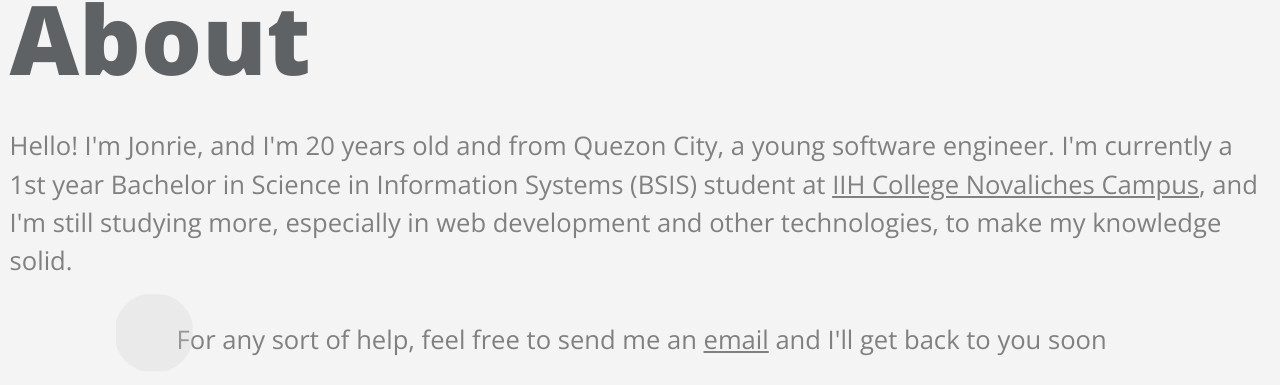
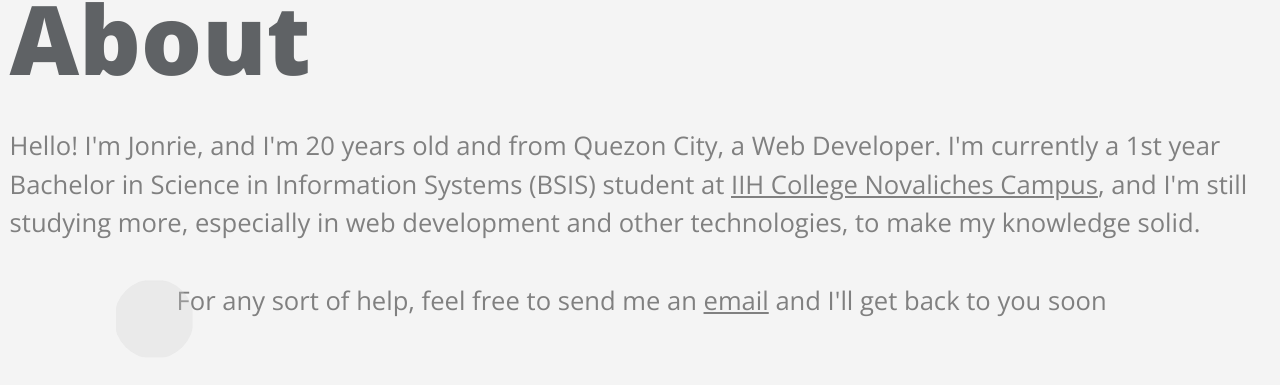
Before and after one commit to JonrieMain/jonrieWebsite, a plain HTML site: page index.html in a window 1280 px wide. Shown: the part 2639-3024 px from the top of the page. Drawn offline with nearby package versions, Linux system fonts and the light colour scheme.

Commit message:
Update index.html

```diff
--- a/index.html
+++ b/index.html
@@ -377,7 +377,7 @@
 
 
 			<h1>About</h1>
-			<p>Hello! I'm Jonrie, and I'm 20 years old and from Quezon City, a young software engineer. I'm currently a 1st year Bachelor in Science in Information Systems (BSIS) student at <a href="https://www.facebook.com/IIHCMARKETINGOFFICIAL2009"> IIH College Novaliches Campus</a>, and I'm still studying more, especially in web development and other technologies, to make my knowledge solid.</p>
+			<p>Hello! I'm Jonrie, and I'm 20 years old and from Quezon City, a Web Developer. I'm currently a 1st year Bachelor in Science in Information Systems (BSIS) student at <a href="https://www.facebook.com/IIHCMARKETINGOFFICIAL2009"> IIH College Novaliches Campus</a>, and I'm still studying more, especially in web development and other technologies, to make my knowledge solid.</p>
 			<br>
 			<p>For any sort of help, feel free to send me an <a href="#about" id="emailClick">email</a> and I'll get back to you soon</p>
 
```
